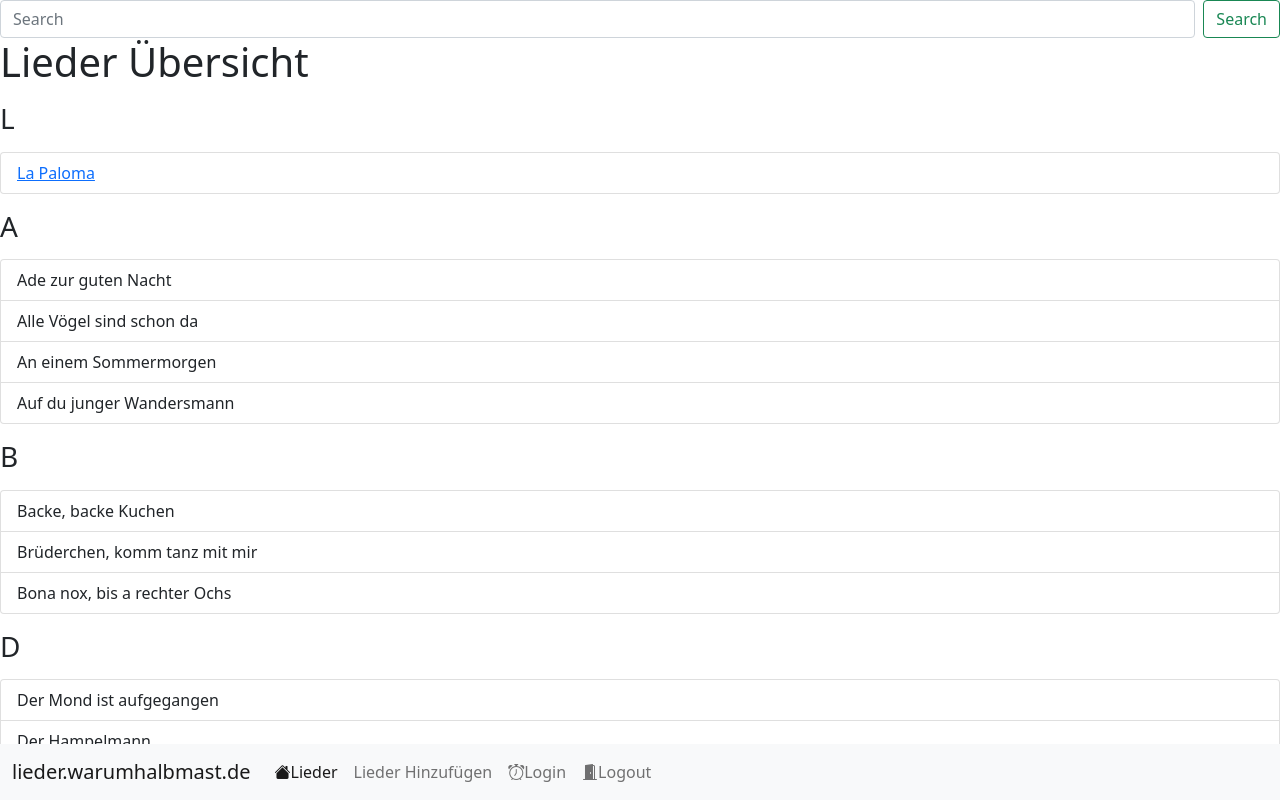
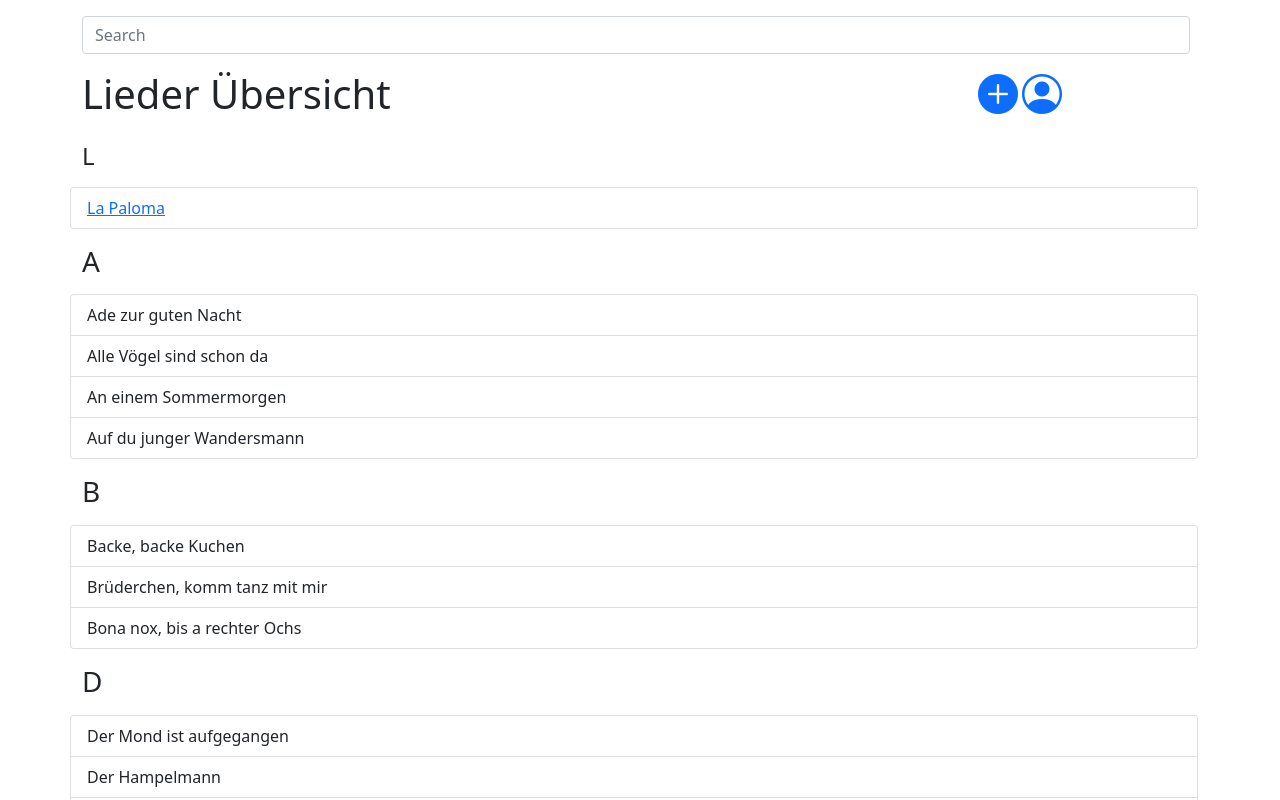
Before and after one commit to richtigerkiko/lieder.warumhalbmast.de-frontend, a Vue app: page / in a window 1280 px wide. Shown: the top 800 px of the page. Built offline with nearby package versions, Linux system fonts and the light colour scheme.

Commit message:
doggo doggo

```diff
--- a/src/App.vue
+++ b/src/App.vue
@@ -6,7 +6,7 @@ import navIndex from '@/components/navigation/navIndex.vue'
 
 <template>
   <header class="container">
-    <navIndex />
+    <!-- <navIndex /> -->
   </header>
   <RouterView />
 </template>
--- a/src/components/navigation/navIndex.vue
+++ b/src/components/navigation/navIndex.vue
@@ -34,7 +34,7 @@
 </template>
 
 <script setup lang="ts">
-    defineProps<{
-    msg: string
-    }>()
+    // defineProps<{
+    // msg: string
+    // }>()
 </script>
--- /dev/null
+++ b/src/components/navigation/songNav.vue
@@ -0,0 +1,20 @@
+<template>
+    <div class="row">
+      <div class="col">
+        <ul class="nav justify-content-center">
+          <li class="nav-item">
+            <router-link to="/" class="nav-link"><i class="bi bi-arrow-bar-left"></i> Back</router-link>
+          </li>
+          <li class="nav-item">
+            <a class="nav-link" href="#"><i class="bi bi-pencil-fill"></i> Edit</a>
+          </li>
+          <li class="nav-item">
+            <a class="nav-link text-danger" href="#"><i class="bi bi-trash-fill"></i> Delete</a>
+          </li>
+        </ul>
+      </div>
+    </div>
+</template>
+<script setup lang="ts">
+import { RouterLink } from "vue-router";
+</script>
--- a/src/views/HomeView.vue
+++ b/src/views/HomeView.vue
@@ -1,14 +1,22 @@
-<script setup lang="ts">
-</script>
-
 <template>
-  <main>
-        <form class="d-flex">
+  <main class="container pb-5">
+    <div class="row">
+    <div class="col"></div>
+      <form class="d-flex py-3">
         <input class="form-control me-2" type="search" placeholder="Search" aria-label="Search">
-        <button class="btn btn-outline-success" type="submit">Search</button>
+        <!-- <button class="btn btn-outline-success" type="submit">Search</button> -->
       </form>
+    </div>
+    <div class="row">
+      <div class="col-8">
         <h1>Lieder Übersicht</h1>
-    <h3 class="my-3">L</h3>
+      </div>
+      <div class="col text-center">
+        <i class="h1 text-primary bi bi-plus-circle-fill"></i> <i class="h1 text-primary bi bi-person-circle"></i>
+      </div>
+    </div>
+    <div class="row">
+      <h4 class="my-3">L</h4>
       <ul class="list-group">
         <li class="list-group-item"><router-link to="/song">La Paloma</router-link></li>
       </ul>
@@ -43,5 +51,8 @@
         <li class="list-group-item">Die Tiroler sind lustig</li>
         <li class="list-group-item">Dona nobis pacem</li>
       </ul>
+    </div>
   </main>
 </template>
+<script setup lang="ts">
+</script>
--- a/src/views/Song.vue
+++ b/src/views/Song.vue
@@ -1,9 +1,7 @@
-<script setup lang="ts"></script>
-
 <template>
   <main class="container">
+    <songNav />
     <h1 class="mt-2">La Paloma</h1>
-
     <p>
       Ein Wind weht von Süd <br />
       Und zieht mich hinaus auf See. <br />
@@ -43,3 +41,6 @@
     </p>
   </main>
 </template>
+<script setup lang="ts">
+import songNav from '@/components/navigation/songNav.vue'
+</script>
```
Lines whose indentation alone changed are shown as unchanged.
